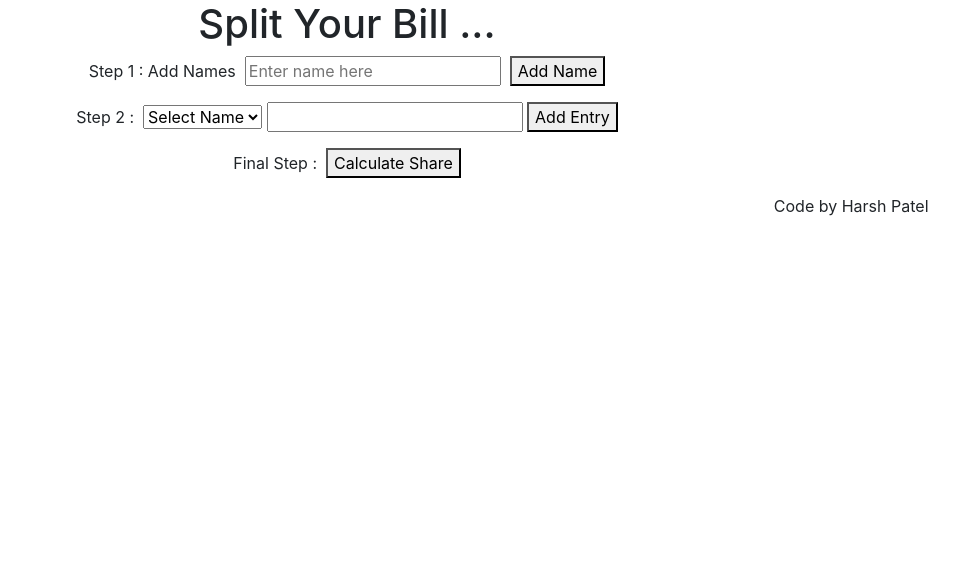
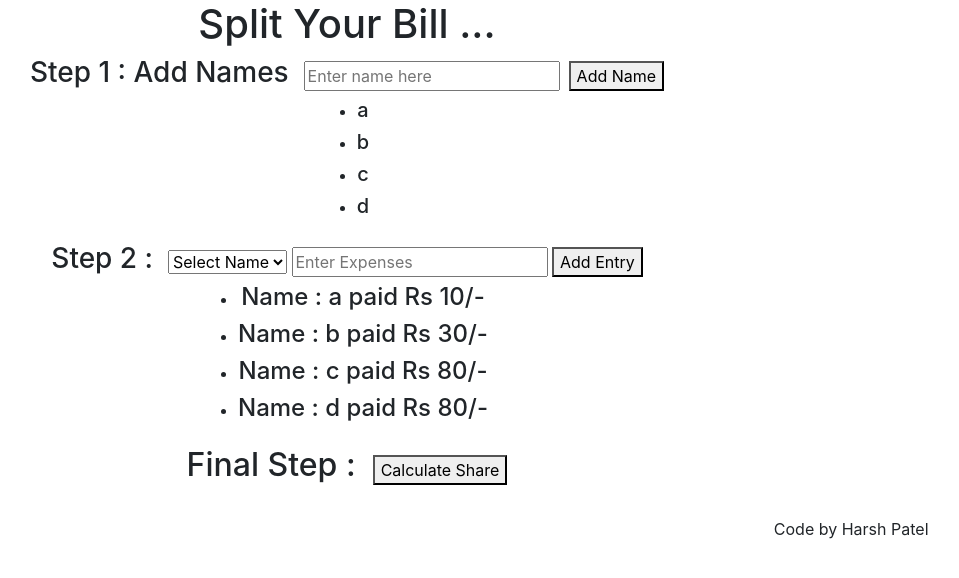
Before and after one commit to it-harsh/react, a React (Create React App) app: page / in a window 1280 px wide. Shown: the top 578 px of the page, without its empty margins (293-1252 px from the left). Built offline with nearby package versions, Linux system fonts and the light colour scheme.

Commit message:
Individual contribution implementation

```diff
--- a/src/App.css
+++ b/src/App.css
@@ -2,8 +2,12 @@
   text-align: center;
 }
 
+ul {
+  display: inline-block;
+}
+
 .App ol{
-  display: inline-block;
+  display: inline-flex;
 }
 
 .App-logo {
--- a/src/Components/BillSplitter.js
+++ b/src/Components/BillSplitter.js
@@ -1,14 +1,33 @@
-import React,{ useState } from 'react';
+import React,{ useState , useRef} from 'react';
 export default function BillSplitter(){
 
+    const nameRef =  useRef();
+    const amountRef =  useRef();
+
     const [inputName,setInputName] = useState("")
-    const [nameList,setNameList]  = useState(["Select Name"])
+    const [nameList,setNameList]  = useState(["Select Name","a","b","c","d"])
     const [amount,setAmount] = useState(0)
     const [dropDownName,setDropDownName] = useState("")
     const [nameAmount,setNameAmount]  = useState([
         {
             name : "",
             amount  :  0
+        },
+        {
+            name : "a",
+            amount  :  10
+        },
+        {
+            name : "b",
+            amount  :  30
+        },
+        {
+            name : "c",
+            amount  :  80
+        },
+        {
+            name : "d",
+            amount : 80
         }
     ])
     const [finalAmount,setFinalAmount]  = useState([
@@ -18,13 +37,13 @@ export default function BillSplitter(){
             }
     ])
 
-    const addName  =  (e)  =>  {
-        e.preventDefault()
-        if(inputName !== ""){
-            setNameList([...nameList,inputName])
-            setInputName("")
+    const [transaction,setTransaction]  = useState([
+        {
+            to : "",
+            from : "",
+            amount  : 0
         }
-    }
+    ])
 
     const handleInputNameChange = (e) => {
         setInputName(e.target.value)
@@ -38,16 +57,26 @@ export default function BillSplitter(){
         setDropDownName(e.target.value)
     }
 
+    const addName  =  (e)  =>  {
+        e.preventDefault()
+        if(inputName !== ""){
+            setNameList([...nameList,inputName])
+            // nameRef.current.value = '';
+        }
+    }
+
     const addExpenseEntry = (e)  => {
         e.preventDefault()
         if(dropDownName !== "Select Name" && amount !== 0 && dropDownName !== "")  {
             setNameAmount([...nameAmount,{name:dropDownName,amount:amount}])
+            // amountRef.current.value = 0
         }
     }
 
     const calculateShare  = (e) => {
         e.preventDefault()
-        setFinalAmount([{}])
+        setFinalAmount([])
+
         var totalAmount  = 0;
         var avgAmount   = 0;
 
@@ -72,13 +101,83 @@ export default function BillSplitter(){
                 name:nameList[i],
                 amount:indAmount-avgAmount
             }
-            console.log("tempobj ",tempobj)
+            // console.log("tempobj ",tempobj)
             setFinalAmount((prev) =>  {
                 return [...prev,tempobj]
             })
         }
 
-        // console.log("final",finalAmount)
+        //sort successful
+        finalAmount.sort((a,b) =>  {  return a.amount - b.amount})
+
+        //removing select name entry
+        setFinalAmount(finalAmount.filter((z) => {return (z.name.toString() !== 'Select Name')}))
+
+        var start=0;
+        var end=finalAmount.length-1;
+        //shallow copy
+        var t  = [...finalAmount]
+
+        //deep copy examples
+        // console.log("stringify ",JSON.parse(JSON.stringify(finalAmount)))
+        t = JSON.parse(JSON.stringify(finalAmount))
+
+        //clear transaction history
+        setTransaction([{}])
+
+        console.log("t =  ",finalAmount)
+
+        while(start<end){
+            if(Math.abs(t[start].amount) >= Math.abs(t[end].amount)  && start<end){
+                // console.log("start = ",start," & end = ",end)
+                t[start].amount = (t[start].amount + t[end].amount)
+                // console.log(t[start].name," ===== ",Math.abs(t[end].amount) ,  " ===== > ",t[end].name)
+
+                // set transaction items
+                const ttrans = {
+                    from:t[start].name,
+                    to:t[end].name,
+                    amount:Math.abs(t[end].amount)
+                }
+                setTransaction((prev) =>  {
+                    return [...prev,ttrans]
+                })
+                console.log("ttrans ",ttrans)
+
+
+                t[end].amount = 0
+                end = end - 1;
+            }
+            else if(Math.abs(t[start].amount) <  Math.abs(t[end].amount)  && start<end){
+                // console.log("start = ",start," & end = ",end)
+                t[end].amount = (t[start].amount + t[end].amount)
+                // console.log(t[start].name," ===== ",Math.abs(t[start].amount) ,  " ===== > ",t[end].name)
+
+                // set transaction items
+                const ttrans = {
+                    from:t[start].name,
+                    to:t[end].name,
+                    amount:Math.abs(t[start].amount)
+                }
+                setTransaction((prev) =>  {
+                    return [...prev,ttrans]
+                })
+                console.log("ttrans ",ttrans)
+
+                t[start].amount = 0
+                start = start + 1;
+            }
+            // else if(Math.abs(t[start].amount) == Math.abs(t[end].amount) && start<end){
+            //     // console.log("start = ",start," & end = ",end)
+            //     console.log(t[start].name,"  ===== ",t[end].amount ,  " ===== > ",t[end].name)
+            //     t[end] = 0
+            //     t[start] =  0;
+            //     start = start +  1 ;
+            //     end = end - 1 ;
+            // }
+        }
+
+        // console.log("Final",finalAmount)
 
     }
 
@@ -86,45 +185,60 @@ export default function BillSplitter(){
         <div>
             <h1> Split Your Bill ...  </h1>
             <form>
-                <label>Step 1 : Add Names &nbsp;</label>
-                <input type="text" name="addName" required="required" placeholder='Enter name here' onChange={handleInputNameChange}></input>
+                <label><h3>Step 1 : Add Names &nbsp;</h3></label>
+                <input type="text" name="addName" required="required" ref={nameRef} placeholder='Enter name here' onChange={handleInputNameChange}></input>
                 &nbsp; <button onClick={addName}>Add Name</button>
+                <br/>
                 <ul>
                     {
                         nameList.map(function(data,id){
                             if(data !== "Select Name"){
-                                return  <li>{data}</li>
+                                return  <li><h5>{data}</h5></li>
                             }
                         })
                     }
                 </ul>
-                <label>Step 2 : &nbsp;</label>
+                <br/>
+                <label><h3>Step 2 : &nbsp;</h3></label>
                 <select onChange={handleDropDownChange}>
                     {nameList.map((f,id) =>  <option key={id}>{f}</option>)}
                 </select>
                 &nbsp;
-                <input type="number" onChange={handleAmountEntry}></input>
+                <input type="number" ref={amountRef} placeholder='Enter Expenses' onChange={handleAmountEntry}></input>
                 &nbsp;
                 <button  onClick={addExpenseEntry}>Add Entry</button>
                 {/* <h1>Hello , Amount is  {amount} and Name is {dropDownName}</h1> */}
+                <br/>
                 <ul>
                     {nameAmount.map(function(data,id){
                         if(data.name !==  "" && data.amount !== 0){
-                            return <li> <h2> Name :  {data.name} paid Rs {data.amount}/-  </h2></li>
+                            return <li> <h4> Name :  {data.name} paid Rs {data.amount}/-  </h4></li>
                         }
                     }
                     )}
                 </ul>
-                <label>Final Step  : &nbsp;</label>
+                <br/>
+                <label><h2>Final Step  : &nbsp;</h2></label>
                 <button onClick={calculateShare}>Calculate Share</button>
-                <ul>
+                <br/>
+                {/* <ul>
                     {
                     finalAmount.map(function(data,id){
                         if(data.amount >  0 && data.name  !== "Select Name"){
-                            return <li> <h2> {data.name} needs to be paid Rs {data.amount}/-  </h2></li>
+                            return <li> <h4> {data.name} needs to be paid Rs {data.amount}/-  </h4></li>
                         }
                         else if(data.amount < 0 && data.name  !==  "Select Name"){
-                            return <li> <h2> {data.name} needs to pay Rs {Math.abs(data.amount)}/-  </h2></li>
+                            return <li> <h4> {data.name} needs to pay Rs {Math.abs(data.amount)}/-  </h4></li>
+                        }
+                    })
+                    }
+                </ul> */}
+                <ul>
+                    {
+                    transaction.map(function(data,id){
+                        if(data.from !== '' && data.to !== '' && data.amount !== 0 && data.from !== undefined && data.to !== undefined && data.amount  !== undefined ){
+                            console.log(data.from,data.to,data.amount)
+                            return <li> <h4> {data.from}  ===&gt;  {data.to} - Rs {data.amount}/-  </h4></li>
                         }
                     })
                     }
```
Also changed, not shown: 14 other files (tests, documents, lock files or other folders).
